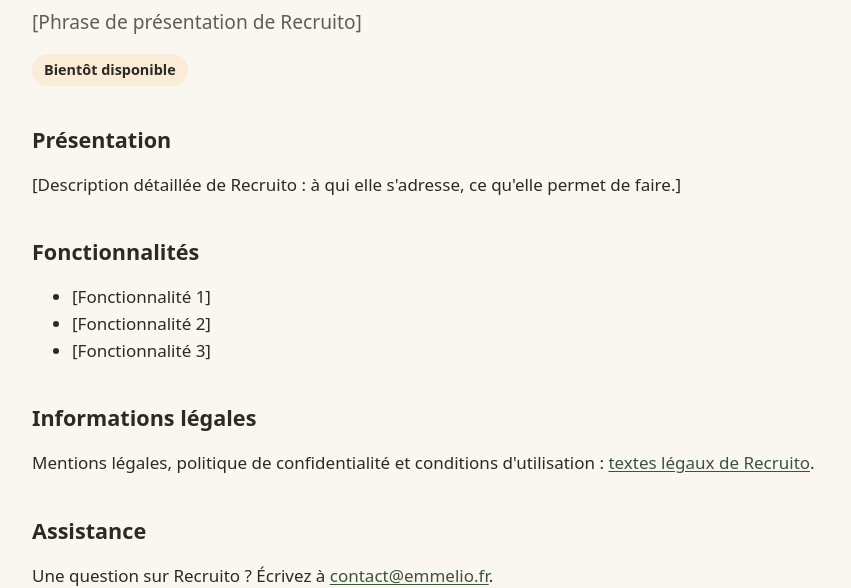
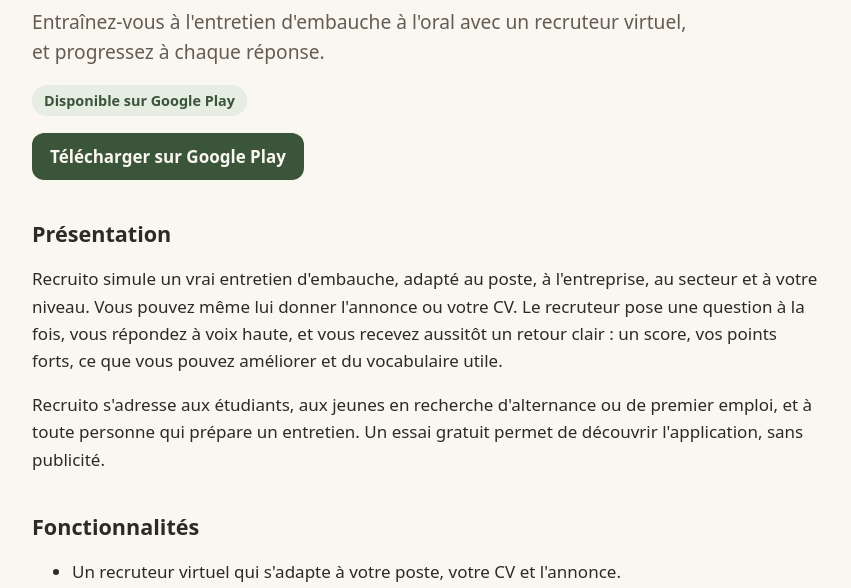
Before and after one commit to emmelio-app/emmelio-site, a plain HTML site: page applications/recruito.html in a window 1280 px wide. Shown: the part 222-810 px from the top of the page, without its empty margins (214-1065 px from the left). Drawn offline with Linux system fonts and the light colour scheme.

Commit message:
Textes de Recruito (disponible sur Google Play) et de Flexibilité Mentale
Co-Authored-By: Claude Opus 5.5 <noreply@anthropic.com>

```diff
--- a/applications/recruito.html
+++ b/applications/recruito.html
@@ -23,17 +23,19 @@
 <div class="conteneur">
 <p><a href="../index.html#applications">← Toutes les applications</a></p>
 <h1>Recruito</h1>
-<p class="chapeau">[Phrase de présentation de Recruito]</p>
-<p><span class="statut bientot">Bientôt disponible</span></p>
+<p class="chapeau">Entraînez-vous à l'entretien d'embauche à l'oral avec un recruteur virtuel, et progressez à chaque réponse.</p>
+<p><span class="statut dispo">Disponible sur Google Play</span></p>
+<p><a class="bouton" href="https://play.google.com/store/apps/details?id=com.choberto.interviewcoach">Télécharger sur Google Play</a></p>
 
 <h2>Présentation</h2>
-<p>[Description détaillée de Recruito : à qui elle s'adresse, ce qu'elle permet de faire.]</p>
+<p>Recruito simule un vrai entretien d'embauche, adapté au poste, à l'entreprise, au secteur et à votre niveau. Vous pouvez même lui donner l'annonce ou votre CV. Le recruteur pose une question à la fois, vous répondez à voix haute, et vous recevez aussitôt un retour clair : un score, vos points forts, ce que vous pouvez améliorer et du vocabulaire utile.</p>
+<p>Recruito s'adresse aux étudiants, aux jeunes en recherche d'alternance ou de premier emploi, et à toute personne qui prépare un entretien. Un essai gratuit permet de découvrir l'application, sans publicité.</p>
 
 <h2>Fonctionnalités</h2>
 <ul>
-<li>[Fonctionnalité 1]</li>
-<li>[Fonctionnalité 2]</li>
-<li>[Fonctionnalité 3]</li>
+<li>Un recruteur virtuel qui s'adapte à votre poste, votre CV et l'annonce.</li>
+<li>Un retour après chaque réponse : score, points forts, conseils.</li>
+<li>Un entraînement à l'oral, avec une voix d'homme ou de femme au choix.</li>
 </ul>
 
 <h2>Informations légales</h2>
```
Also changed, not shown: applications/flexibilite-mentale.html (+6 -5 lines), index.html (+4 -3 lines), 1 other file.
